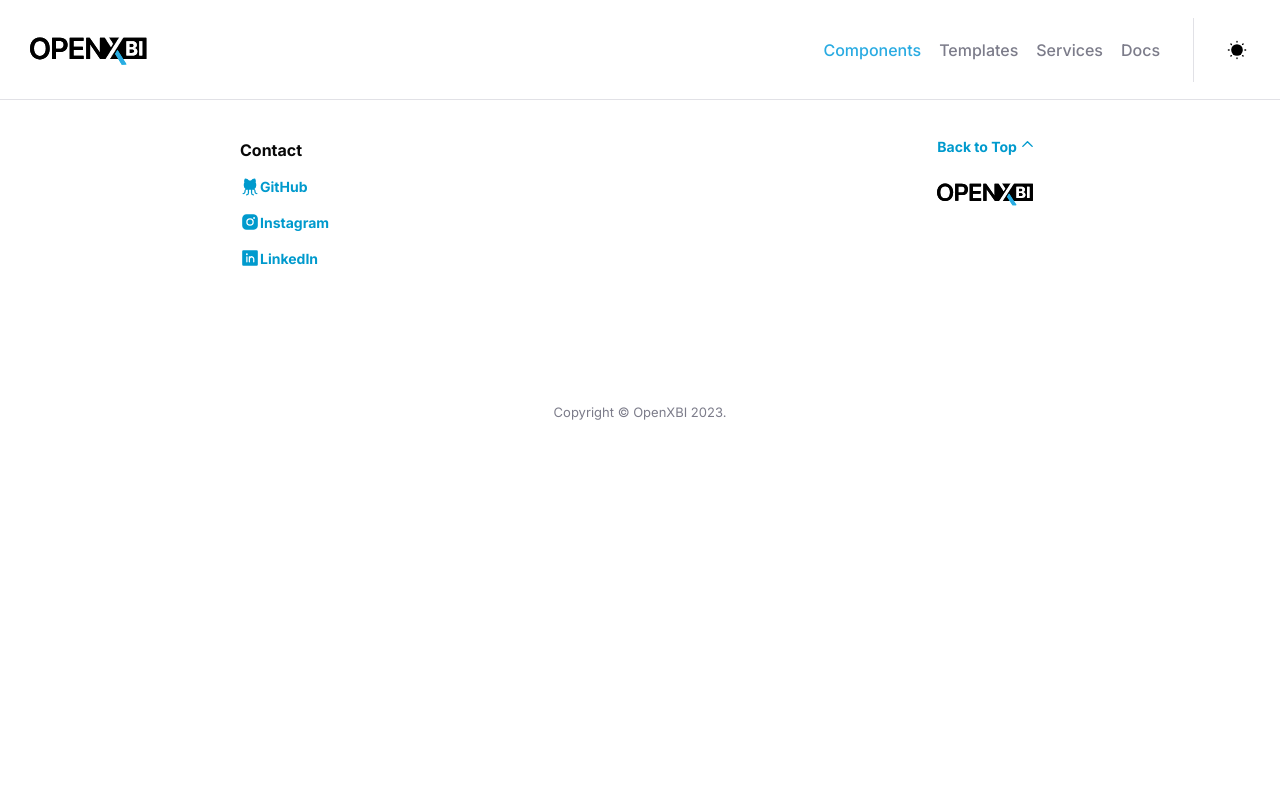
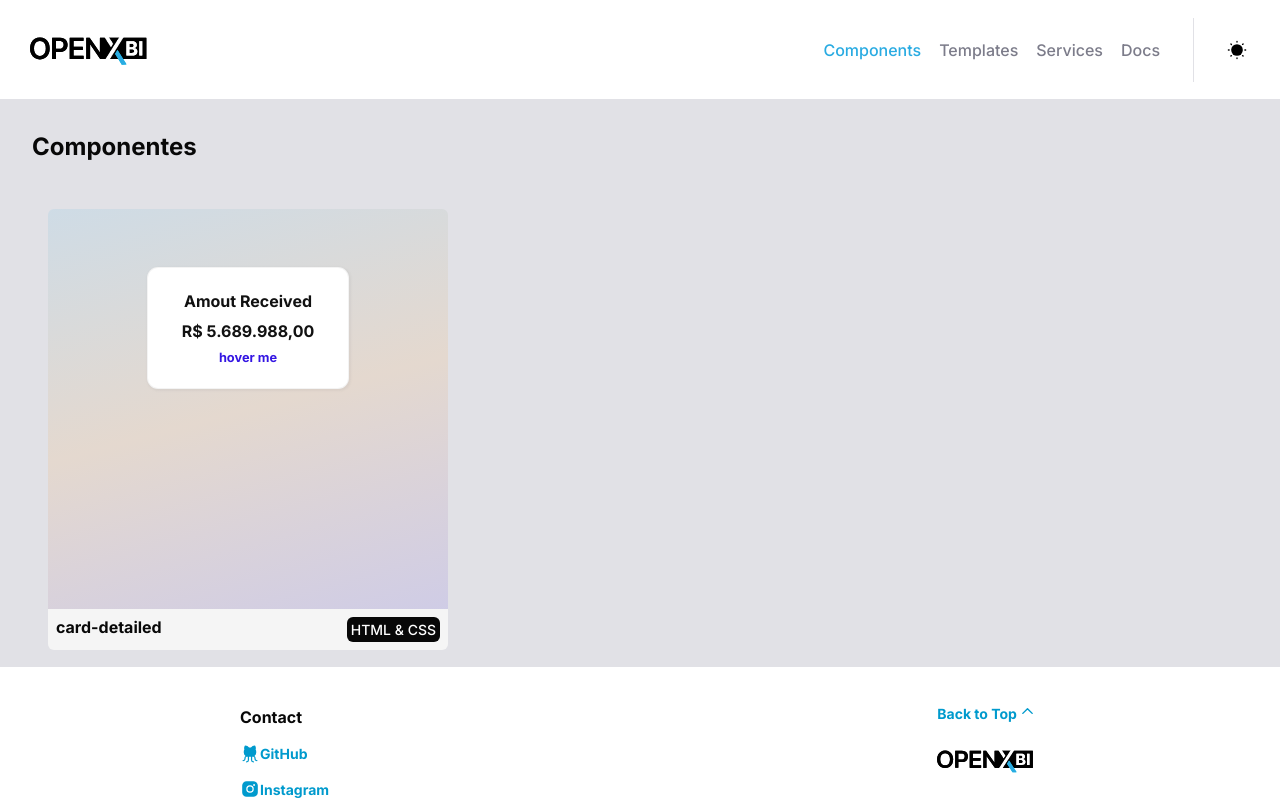
Before and after one commit to raphaph/openxbi-react, a React (Vite) app: page /components in a window 1280 px wide. Shown: the top 800 px of the page. Built offline with nearby package versions, Linux system fonts and the light colour scheme.

Commit message:
iniciando single page

```diff
--- a/package.json
+++ b/package.json
@@ -10,6 +10,7 @@
   },
   "dependencies": {
     "@radix-ui/react-accordion": "^1.1.1",
+    "axios": "^1.3.4",
     "fs": "^0.0.1-security",
     "phosphor-react": "^1.4.1",
     "react": "^18.2.0",
@@ -22,6 +23,7 @@
     "@types/react": "^18.0.27",
     "@types/react-dom": "^18.0.10",
     "@types/styled-components": "^5.1.26",
+    "@types/webpack-env": "^1.18.0",
     "@vitejs/plugin-react": "^3.1.0",
     "eslint": "^8.35.0",
     "html-loader": "^4.2.0",
--- a/src/Router.tsx
+++ b/src/Router.tsx
@@ -1,5 +1,6 @@
 import { Routes, Route } from 'react-router-dom'
 import { DefaultLayout } from './layouts/DefaultLayout'
+import { ClickedComponent } from './pages/ClickedComponent'
 import { Home } from './pages/Home'
 import { PageComponents } from './pages/PageComponents'
 
@@ -9,6 +10,7 @@ export function Router() {
       <Route path="/" element={<DefaultLayout />}>
         <Route path="/" element={<Home />} />
         <Route path="/components" element={<PageComponents />} />
+        <Route path="/componentCode" element={<ClickedComponent />} />
       </Route>
     </Routes>
   )
--- a/src/components/Header/styles.ts
+++ b/src/components/Header/styles.ts
@@ -20,6 +20,13 @@ export const HeaderContainer = styled.header<ThemeProps>`
   img {
     height: 2.5rem;
     margin-left: 1.5rem;
+  }
+
+  @media (max-width: 700px) {
+    img {
+      width: 0;
+    }
+
   }
 `
 
--- a/src/context/AppContext.tsx
+++ b/src/context/AppContext.tsx
@@ -1,21 +1,42 @@
 import { createContext, ReactNode, useEffect, useState } from 'react'
+
 
 type themeValueType = 'light' | 'dark' | null
 
 interface AppContextType {
+  contentsNames: string[]
   themeValue: themeValueType
   setThemeValue: any
+  clickedContent: string
+  setClickedContent: any
 }
 
 interface AppContextProviderProps {
   children: ReactNode
 }
 
+interface ContentsNameProps {
+  contentsNames: []
+}
+
 export const AppContext = createContext({} as AppContextType)
 
 export function AppContextProvider({ children }: AppContextProviderProps) {
   const [themeValue, setThemeValue] = useState<themeValueType>(null)
-  const [contentsNames, setContentsNames] = useState([]);
+  const [contentsNames, setContentsNames] = useState<string[]>([]);
+  const [clickedContent, setClickedContent] = useState('')
+
+  useEffect(() => {
+    const loadFiles = async () => {
+      const files = await import.meta.glob('/src/components/@Contents/*.html');
+      const files2 = Object.keys(files)
+      setContentsNames(files2)
+    };
+
+    loadFiles();
+  },[]);
+
+  console.log(contentsNames)
 
   useEffect(() => {
     const currentTheme: any = localStorage.getItem('theme')
@@ -30,7 +51,7 @@ export function AppContextProvider({ children }: AppContextProviderProps) {
   }, [])
 
   return (
-    <AppContext.Provider value={{ themeValue, setThemeValue }}>
+    <AppContext.Provider value={{ themeValue, setThemeValue, contentsNames, clickedContent, setClickedContent }}>
       {children}
     </AppContext.Provider>
   )
--- /dev/null
+++ b/src/pages/ClickedComponent/index.tsx
@@ -0,0 +1,4 @@
+
+export function ClickedComponent() {
+    return <h1>Clicked</h1>
+}
--- a/src/pages/Home/index.tsx
+++ b/src/pages/Home/index.tsx
@@ -5,7 +5,7 @@ import { CardsMainContentOne, ContentTwoCard, MainContainer, MainContentOne, Mai
 
 export function Home() {
   document.title = 'OpenXBI | Home'
-  const { themeValue } = useContext(AppContext)
+  const { themeValue, contentsNames } = useContext(AppContext)
 
   return (
     <MainContainer variant={themeValue}>
@@ -18,7 +18,7 @@ export function Home() {
         </strong>
         <CardsMainContentOne>
           <div>
-            <iframe src="src\components\@Contents\card-detailed.html" frameBorder={0} height={300}></iframe>
+            <iframe src={contentsNames[0]} frameBorder={0} height={300}></iframe>
           </div>
           <div>
 
--- a/src/pages/Home/styles.ts
+++ b/src/pages/Home/styles.ts
@@ -71,9 +71,6 @@ export const CardsMainContentOne = styled.div`
     height: 25rem;
     border-radius: 6px;
 
-    p {
-      backdrop-filter: blur(2px);
-    }
   }
 `
 
--- a/src/pages/PageComponents/index.tsx
+++ b/src/pages/PageComponents/index.tsx
@@ -1,5 +1,39 @@
+import { useContext } from "react"
+import { NavLink } from "react-router-dom"
+import { AppContext } from "../../context/AppContext"
+import { ComponentsContainer, FooterCardContent, HeaderContentsContainer } from "./styles"
+
+
 export function PageComponents() {
   document.title = 'OpenXBI | All components'
+  const { themeValue, contentsNames } = useContext(AppContext)
 
-  return <h1></h1>
+  return (
+    <>
+    <HeaderContentsContainer variant={themeValue}>
+      <div>
+        <h2>Componentes</h2>
+      </div>
+    </HeaderContentsContainer>
+    <ComponentsContainer variant={themeValue}>
+      {contentsNames.map(content => {
+            return (
+              <main>
+                <div>
+                  <iframe src={content} frameBorder={0} height={300}></iframe>
+                </div>
+                <FooterCardContent variant={themeValue}>
+                  <strong>{content.slice(0,-5).split('/src/components/@Contents/')}</strong>
+                  <button>
+                    <NavLink to="/componentCode" title="services">
+                      <span>HTML</span> & <span>CSS</span>
+                    </NavLink></button>
+                </FooterCardContent>
+              </main>
+          )})}
+    </ComponentsContainer>
+
+    </>
+
+    )
 }
--- a/src/pages/PageComponents/styles.ts
+++ b/src/pages/PageComponents/styles.ts
@@ -0,0 +1,102 @@
+import styled from "styled-components";
+
+interface ThemeProps {
+    variant?: 'light' | 'dark' | null
+  }
+
+export const ComponentsContainer = styled.div<ThemeProps>`
+
+  display: flex;
+  flex-wrap: wrap;
+  padding-left: 2rem;
+
+  background: ${(props) =>
+    props.variant === 'light' ? props.theme['gray-100'] : props.theme.black};
+
+  border-bottom: 1px solid
+    ${(props) =>
+      props.variant === 'light'
+        ? props.theme['gray-100']
+        : props.theme['gray-900']};
+
+  main {
+    margin: 1rem;
+  }
+
+  div {
+    display: flex;
+    align-items: center;
+    justify-content: center;
+
+    background: linear-gradient(
+      -15deg,
+      rgba(52, 22, 227, 0.1),
+      rgba(255, 140, 0, 0.1),
+      rgba(41, 171, 226, 0.1)
+    );
+
+    width: 25rem;
+    height: 25rem;
+    border-radius: 6px 6px 0 0;
+
+  }
+`
+
+export const HeaderContentsContainer = styled.header<ThemeProps>`
+    display: flex;
+    justify-content: center;
+    align-items: center;
+
+    background: ${(props) =>
+    props.variant === 'light' ? props.theme['gray-100'] : props.theme.black};
+
+    div {
+        max-width: 1820px;
+        width: 100%;
+        margin: 2rem;
+    }
+`
+
+export const FooterCardContent = styled.footer<ThemeProps>`
+    display: flex;
+    justify-content: space-between;
+
+    padding: .5rem;
+    border-radius: 0 0 6px 6px;
+
+    background: ${(props) =>
+    props.variant === 'light' ? props.theme['offwhite'] : props.theme['offblack']};
+
+
+    button {
+        cursor: pointer;
+        border: 0;
+        border-radius: 6px;
+
+        font-size: 0.875rem;
+        font-weight: 500;
+
+        padding: .25rem;
+
+        background: ${(props) =>
+        props.variant === 'light' ? props.theme.offblack : props.theme.white};
+
+        color: ${(props) =>
+        props.variant === 'light' ? props.theme.white : props.theme.black};
+
+        transition: all .3s;
+
+    &:hover {
+        transform: scale(1.05);
+        transition: all .3s;
+        box-shadow: 0 0 5px 1px black;
+    }
+
+    a {
+        text-decoration: none;
+        color: inherit;
+    }
+
+    }
+
+`
--- a/src/styles/themes/default.ts
+++ b/src/styles/themes/default.ts
@@ -1,5 +1,6 @@
 export const defaultTheme = {
   white: '#fff',
+  offwhite: '#f5f5f5',
 
   // principal color
   'blue-turq': '#29ABE2',
```
Also changed, not shown: src/pages/ClickedComponent/styles.ts (added), 1 other file (tests, documents, lock files or other folders).
